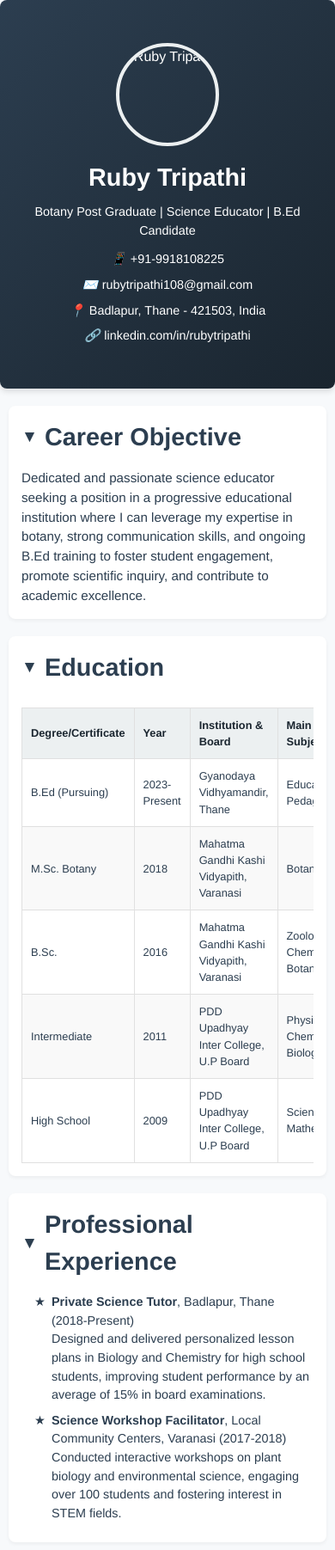
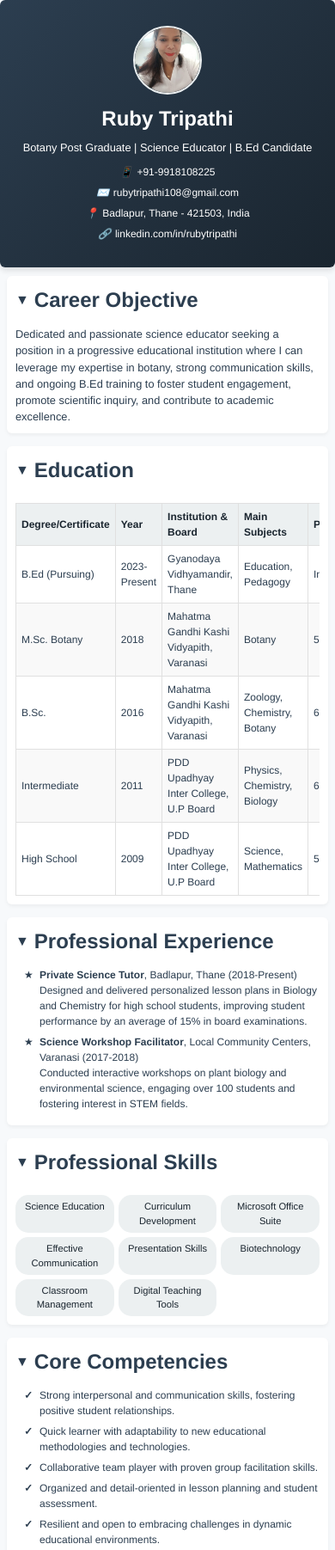
Before and after one commit to sajid199/RubyTripathi, a plain HTML site: page index.html in a window 390 px wide. Shown: the top 1803 px of the page at 86% size. Drawn offline with Linux system fonts and the light colour scheme.

Commit message:
updated photo

```diff
--- a/index.html
+++ b/index.html
@@ -12,8 +12,8 @@
       --dark-color: #1a252f;
       --text-color: #2c3e50;
       --light-text: #fff;
-      --section-padding: 20px;
-      --border-radius: 8px;
+      --section-padding: 15px;
+      --border-radius: 6px;
     }
 
     * {
@@ -27,27 +27,29 @@
       background-color: #f7f9fb;
       color: var(--text-color);
       line-height: 1.5;
-      font-size: 16px;
+      font-size: 14px;
     }
 
     .container {
-      max-width: 900px;
-      margin: 20px auto;
-      padding: 0 15px;
+      max-width: 100%;
+      margin: 10px auto;
+      padding: 0 10px;
     }
 
     .btn {
       display: inline-block;
       background-color: var(--primary-color);
       color: var(--light-text);
-      padding: 10px 20px;
+      padding: 8px 16px;
       border: none;
       border-radius: var(--border-radius);
       cursor: pointer;
       transition: background-color 0.3s ease;
       text-decoration: none;
       font-weight: 600;
-      font-size: 14px;
+      font-size: 12px;
+      width: 100%;
+      text-align: center;
     }
 
     .btn:hover {
@@ -58,7 +60,7 @@
     header {
       background: linear-gradient(135deg, var(--primary-color), var(--dark-color));
       color: var(--light-text);
-      padding: 30px 0;
+      padding: 20px 0;
       text-align: center;
       border-radius: var(--border-radius);
       box-shadow: 0 4px 6px rgba(0, 0, 0, 0.1);
@@ -68,14 +70,14 @@
       display: flex;
       flex-direction: column;
       align-items: center;
-      gap: 15px;
+      gap: 10px;
     }
 
     .profile-pic {
-      width: 120px;
-      height: 120px;
+      width: 100px;
+      height: 100px;
       border-radius: 50%;
-      border: 4px solid var(--light-color);
+      border: 3px solid var(--light-color);
       overflow: hidden;
     }
 
@@ -86,23 +88,23 @@
     }
 
     .profile-info h1 {
-      font-size: 2rem;
-      margin-bottom: 8px;
+      font-size: 1.8rem;
+      margin-bottom: 6px;
       font-weight: 700;
     }
 
     .profile-info p {
-      font-size: 1rem;
-      margin-bottom: 12px;
+      font-size: 0.9rem;
+      margin-bottom: 10px;
       font-weight: 400;
     }
 
     .contact-info {
       display: flex;
-      justify-content: center;
-      gap: 15px;
-      flex-wrap: wrap;
-      font-size: 0.9rem;
+      flex-direction: column;
+      align-items: center;
+      gap: 8px;
+      font-size: 0.85rem;
     }
 
     .contact-item {
@@ -111,14 +113,19 @@
       gap: 5px;
     }
 
+    .contact-item a {
+      color: var(--light-text);
+      text-decoration: none;
+    }
+
     /* Main Content */
     main {
-      padding: 20px 0;
+      padding: 15px 0;
     }
 
     .section {
       background-color: white;
-      margin-bottom: 20px;
+      margin-bottom: 15px;
       padding: var(--section-padding);
       border-radius: var(--border-radius);
       box-shadow: 0 2px 4px rgba(0, 0, 0, 0.05);
@@ -128,11 +135,11 @@
     .section-title {
       display: flex;
       align-items: center;
-      gap: 8px;
-      margin-bottom: 15px;
+      gap: 6px;
+      margin-bottom: 12px;
       color: var(--primary-color);
       cursor: pointer;
-      font-size: 1.2rem;
+      font-size: 1.1rem;
       font-weight: 600;
     }
 
@@ -156,9 +163,8 @@
 
     /* Objective Section */
     .objective-text {
-      font-size: 0.95rem;
+      font-size: 0.9rem;
       text-align: left;
-      font-style: normal;
       color: var(--text-color);
     }
 
@@ -166,13 +172,13 @@
     .education-table {
       width: 100%;
       border-collapse: collapse;
-      margin-top: 10px;
-      font-size: 0.9rem;
+      margin-top: 8px;
+      font-size: 0.85rem;
     }
 
     .education-table th, .education-table td {
       border: 1px solid #e0e0e0;
-      padding: 10px;
+      padding: 8px;
       text-align: left;
     }
 
@@ -193,19 +199,19 @@
     /* Skills Section */
     .skills-list {
       display: grid;
-      grid-template-columns: repeat(auto-fill, minmax(150px, 1fr));
-      gap: 8px;
-      margin-top: 10px;
+      grid-template-columns: repeat(auto-fill, minmax(130px, 1fr));
+      gap: 6px;
+      margin-top: 8px;
     }
 
     .skill-item {
       background-color: var(--light-color);
-      padding: 8px 12px;
-      border-radius: 20px;
+      padding: 6px 10px;
+      border-radius: 15px;
       color: var(--dark-color);
       font-weight: 500;
       text-align: center;
-      font-size: 0.85rem;
+      font-size: 0.8rem;
     }
 
     .skill-item:hover {
@@ -213,17 +219,17 @@
       box-shadow: 0 2px 4px rgba(0, 0, 0, 0.1);
     }
 
-    /* Competencies Section */
-    .competencies-list {
+    /* Competencies and Achievements Sections */
+    .competencies-list, .achievements-list {
       list-style-type: none;
-      margin-left: 15px;
-      font-size: 0.9rem;
+      margin-left: 10px;
+      font-size: 0.85rem;
     }
 
-    .competencies-list li {
-      margin-bottom: 8px;
+    .competencies-list li, .achievements-list li {
+      margin-bottom: 6px;
       position: relative;
-      padding-left: 20px;
+      padding-left: 18px;
     }
 
     .competencies-list li:before {
@@ -232,19 +238,6 @@
       left: 0;
       color: var(--primary-color);
       font-weight: bold;
-    }
-
-    /* Achievements Section */
-    .achievements-list {
-      list-style-type: none;
-      margin-left: 15px;
-      font-size: 0.9rem;
-    }
-
-    .achievements-list li {
-      margin-bottom: 8px;
-      position: relative;
-      padding-left: 20px;
     }
 
     .achievements-list li:before {
@@ -257,39 +250,79 @@
     /* Footer */
     footer {
       text-align: center;
-      padding: 15px;
+      padding: 10px;
       background-color: var(--dark-color);
       color: var(--light-text);
       border-radius: var(--border-radius);
-      font-size: 0.85rem;
+      font-size: 0.8rem;
     }
 
-    /* Responsive */
+    /* Mobile-Specific Styles */
     @media (max-width: 768px) {
+      body {
+        font-size: 12px;
+      }
+
       .container {
-        padding: 0 10px;
+        padding: 0 8px;
+      }
+
+      .profile-info h1 {
+        font-size: 1.5rem;
+      }
+
+      .profile-info p {
+        font-size: 0.8rem;
+      }
+
+      .profile-pic {
+        width: 80px;
+        height: 80px;
+        border-width: 2px;
+      }
+
+      .contact-info {
+        gap: 6px;
+        font-size: 0.75rem;
+      }
+
+      .section {
+        padding: 10px;
+      }
+
+      .section-title {
+        font-size: 1rem;
       }
 
       .education-table {
+        font-size: 0.75rem;
+      }
+
+      .education-table th, .education-table td {
+        padding: 6px;
+      }
+
+      .skills-list {
+        grid-template-columns: repeat(auto-fill, minmax(100px, 1fr));
+        gap: 5px;
+      }
+
+      .skill-item {
+        font-size: 0.7rem;
+        padding: 5px 8px;
+      }
+
+      .competencies-list, .achievements-list {
+        font-size: 0.75rem;
+      }
+
+      .objective-text {
         font-size: 0.8rem;
       }
 
-      .contact-info {
-        flex-direction: column;
-        align-items: center;
-        gap: 8px;
-      }
-
-      .section {
-        padding: 15px;
-      }
-
-      .profile-info h1 {
-        font-size: 1.8rem;
-      }
-
-      .profile-info p {
-        font-size: 0.9rem;
+      .btn {
+        padding: 8px;
+        font-size: 11px;
       }
     }
 
@@ -415,7 +448,7 @@
             </div>
             <div class="contact-item">
               <i>🔗</i>
-              <span><a href="https://linkedin.com/in/rubytripathi" style="color: var(--light-text); text-decoration: none;">linkedin.com/in/rubytripathi</a></span>
+              <span><a href="https://linkedin.com/in/rubytripathi">linkedin.com/in/rubytripathi</a></span>
             </div>
           </div>
         </div>
@@ -504,7 +537,6 @@
       <i>▼</i>
       <h2>Professional Experience</h2>
     </div>
-      <diviconda install -c conda-forge pygame
     <div class="section-content">
       <ul class="achievements-list">
         <li><strong>Private Science Tutor</strong>, Badlapur, Thane (2018-Present)<br>Designed and delivered personalized lesson plans in Biology and Chemistry for high school students, improving student performance by an average of 15% in board examinations.</li>
@@ -600,8 +632,8 @@
       <p class="objective-text">
         I hereby declare that all information provided in this resume is true and accurate to the best of my knowledge.
       </p>
-        <p style="text-align: right; margin-top: 20px; font-weight: 600;">Ruby Tripathi</p>
-        <div style="text-align: center; margin-top: 20px;">
+      <p style="text-align: right; margin-top: 15px; font-weight: 600;">Ruby Tripathi</p>
+      <div style="text-align: center; margin-top: 15px;">
         <button class="btn" onclick="window.print()">Download Resume</button>
       </div>
     </div>
@@ -610,7 +642,7 @@
 
 <footer>
   <div class="container">
-      <p>&copy; 2025 Ruby Tripathi. All rights reserved.</p>
+    <p>© 2025 Ruby Tripathi. All rights reserved.</p>
   </div>
 </footer>
 
```
Also changed, not shown: img/WhatsApp Image 2025-06-10 at 9.26.44 PM.jpeg (added), img/WhatsApp_Image_2025-05-22_at_10.01.00_PM-removebg-preview.png (deleted). Lines whose indentation alone changed are shown as unchanged.
